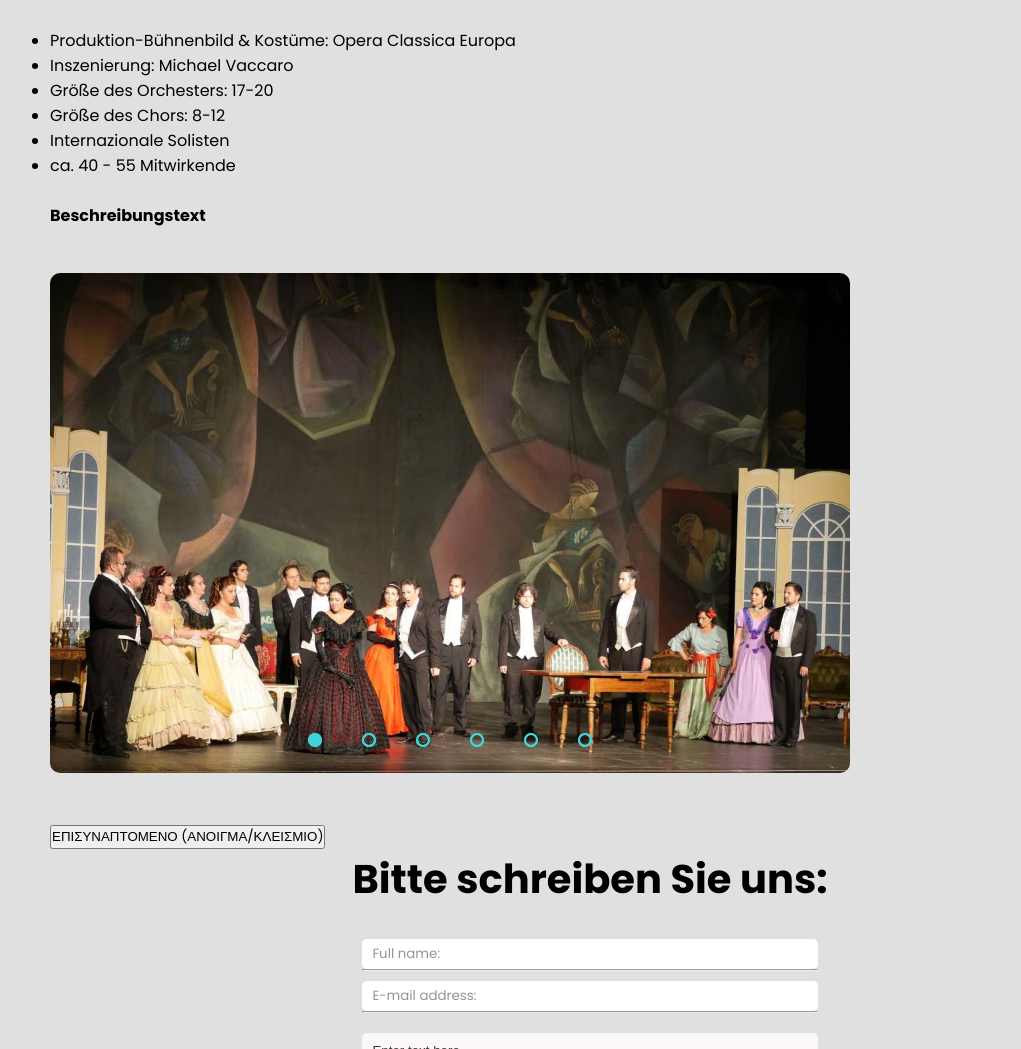
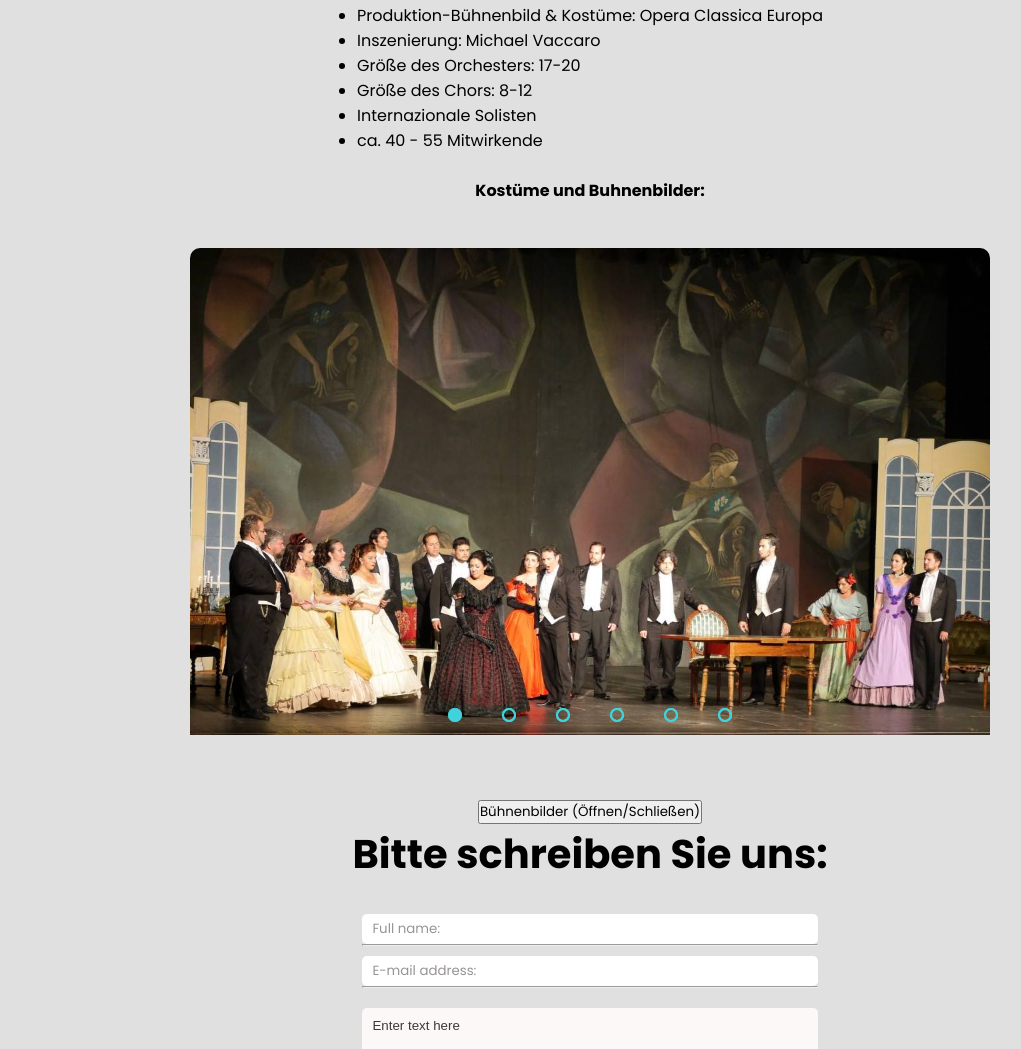
Before and after one commit to Ninjaphil24/OperaClassicaTournee, a website: page index.html in a window 1280 px wide. Shown: the part 3317-4366 px from the top of the page, without its empty margins (50-1071 px from the left). Drawn offline with nearby package versions, Linux system fonts and the light colour scheme.

Commit message:
Corrections 1

```diff
--- a/classicatournee.css
+++ b/classicatournee.css
@@ -135,6 +135,9 @@ section .box div span:nth-child(3) {
 
 .container1 {
   position: relative;
+  display: flex;
+  flex-direction: column;
+  align-items: center;
   margin-top: 300vh;
   background: #e0e0e0;
   padding: 50px 100px;
@@ -376,8 +379,8 @@ section .box div span:nth-child(3) {
 }
 
 .slider {
-  width: 800px;
-  height: 500px;
+  max-width: 800px;
+  max-height: 500px;
   border-radius: 10px;
   overflow: hidden;
 }
@@ -398,8 +401,8 @@ section .box div span:nth-child(3) {
 }
 
 .slide img {
-  width: 800px;
-  height: 500px;
+  max-width: 800px;
+  max-height: 500px;
 }
 
 /* css for manual slide navigator */
--- a/index.html
+++ b/index.html
@@ -35,9 +35,7 @@
       <h3>OPERA CLASSICA EUROPA</h3>
       <h4>TOURNÉE DEUTSCHLAND, ÖSTERREICH, SCHWEITZ</h4>
       <h5>Allgemeine Informationen</h5>
-      <p>Mit dem Ende der Pandemie bereitet Opera Classica eine Reihe von Produktionen für Theater in Deutschland, Österreich und der Schweiz vor, sowie im übrigen Europa. 9 verschiedene Opern aus dem großen Repertoire werden vorbereitet, um den Bedürfnissen des Inthega-Kreises gerecht zu werden, indem sie schnell und flexibel sind, ohne die Schönheit einer klassischen Produktion zu beeinträchtigen. Hochwertige historische Kostüme, die von wunderschönen Kulissen umhüllt werden, ergeben ein ästhetisch ansprechendes Ergebnis, um die spektakulären Sänger und Musiker der großartigen Werke, die präsentiert werden, zu schmücken.
-        <br> <br>
-    Die 9 Opern sing: <br>
+      <p>Mit dem Ende der Pandemie bereitet Opera Classica eine Reihe von Produktionen für Theater in Deutschland, Österreich und der Schweiz vor, sowie im übrigen Europa. 9 verschiedene Opern aus dem großen Repertoire werden vorbereitet, um den Bedürfnissen des Inthega-Kreises gerecht zu werden, indem sie schnell und flexibel sind, ohne die Schönheit einer klassischen Produktion zu beeinträchtigen. Hochwertige historische Kostüme, die von wunderschönen Kulissen umhüllt werden, ergeben ein ästhetisch ansprechendes Ergebnis, um die spektakulären Sänger und Musiker der großartigen Werke, die präsentiert werden, zu schmücken.  Die 9 Opern sing: <br>
         <ul>
           <li>"Madama Butterfly" - Puccini</li>
           <li>"La Traviata" - Verdi</li>
@@ -70,7 +68,7 @@
            </ul>
       </p>
       <br>
-      <h5>Beschreibungstext</h5> <br>
+      <h5>Kostüme und Buhnenbilder:</h5> <br>
 
       <!-- image slider start -->
         <div class="slider">
@@ -127,7 +125,7 @@
         </div>
       <br><br>
       <div class="pdf">
-        <button onclick="myFunction()">ΕΠΙΣΥΝΑΠΤΟΜΕΝΟ (ΑΝΟΙΓΜΑ/ΚΛΕΙΣΜΙΟ)</button>
+        <button onclick="myFunction()">Bühnenbilder (Öffnen/Schließen)</button>
         <div id="pdf" style="display: none;">
         <p><iframe src='images/Backdrops.pdf' width="1000px" height="1000px"></iframe></p>
         </div>
```
